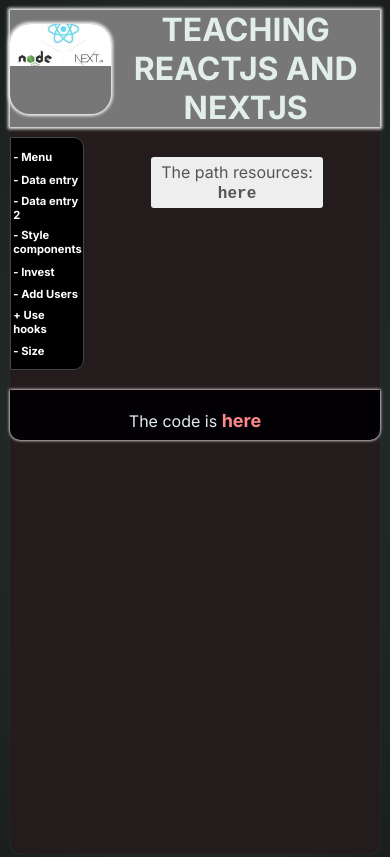
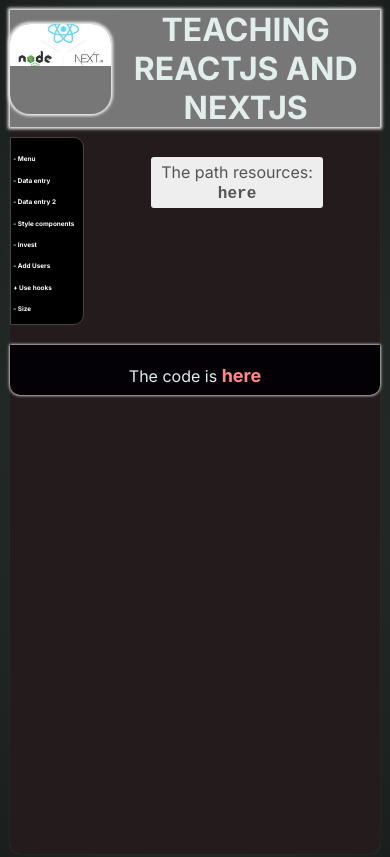
Before and after one commit to ashrafabusunaina1986/nextlearn12, a Next.js app: page / in a window 390 px wide. Built offline with nearby package versions, Linux system fonts and the light colour scheme.

Commit message:
first commit

```diff
--- a/src/app/size/page.js
+++ b/src/app/size/page.js
@@ -1,3 +1,4 @@
+'use client'
 import React from 'react'
 import styles from './page.module.css'
 
--- a/src/components/addresses/addresses.module.css
+++ b/src/components/addresses/addresses.module.css
@@ -39,3 +39,30 @@
 .d{
     display: none;
 }
+
+@media (max-width:1500px){
+    .links a{
+        font-size: 70%;
+    }
+}
+
+@media (max-width:1500px){
+    .links a{
+        font-size: 70%;
+    }
+}
+@media (max-width:1000px){
+    .links a{
+        font-size: 60%;
+    }
+}
+@media (max-width:800px){
+    .links a{
+        font-size: 50%;
+    }
+}
+@media (max-width:500px){
+    .links a{
+        font-size: 40%;
+    }
+}
```
Also changed, not shown: src/app/size/page.module.css (+11 -1 lines).
